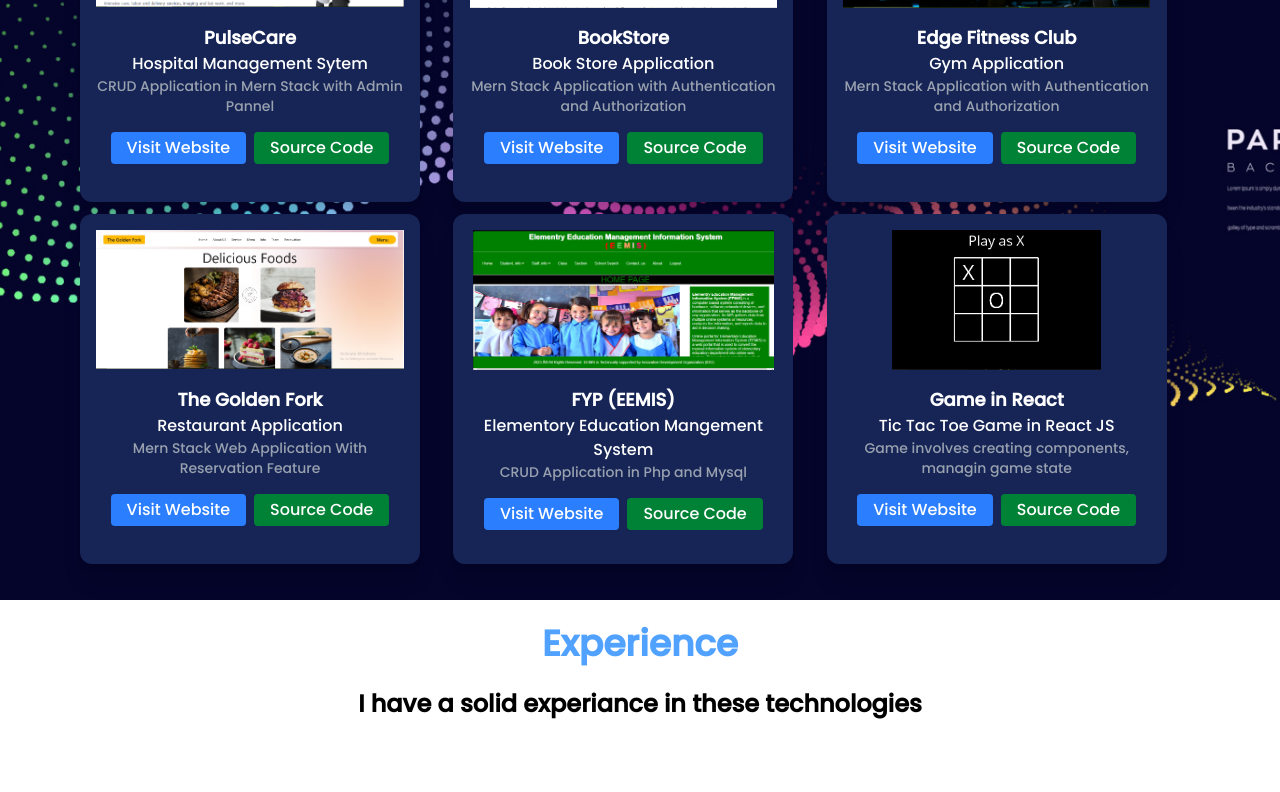
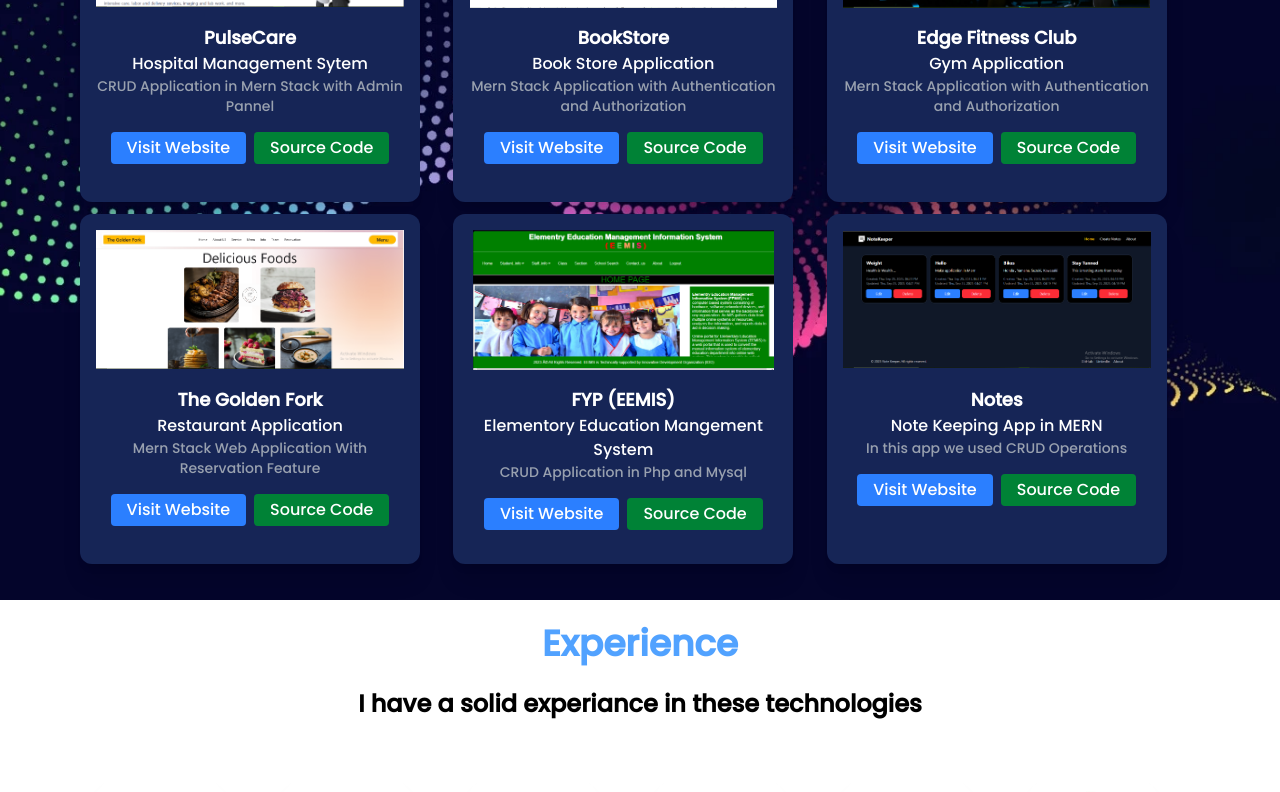
Before and after one commit to Fahad350/My-Portfolio, a React (Vite) app: page / in a window 1280 px wide. Shown: the part 2051-2843 px from the top of the page. Built offline with nearby package versions, Linux system fonts and the light colour scheme.

Commit message:
portfolio updated

```diff
--- a/src/components/Portfolio.jsx
+++ b/src/components/Portfolio.jsx
@@ -1,6 +1,6 @@
 import React from "react";
 
-import game from "../../public/react-game.png";
+import note from "../../public/NoteKeeper.png";
 
 import fyp from "../../public/fyp.png";
 import restaurant from "../../public/Resturant.png";
@@ -57,18 +57,18 @@ function Portfolio() {
     },
     {
       id: 6,
-      logo: game,
-      name: "Game in React",
-      title: " Tic Tac Toe Game in React JS",
-      detail: "Game involves creating components, managin game state",
-      link: "https://github.com/Fahad350/React",
+      logo: note,
+      name: "Notes",
+      title: " Note Keeping App in MERN",
+      detail: "In this app we used CRUD Operations",
+      link: "https://github.com/Fahad350/NoteKeepingApp",
       link1: "https://www.google.com/",
     },
   ];
   return (
     <div
       name="Portfolio"
-      className="bg-[url('/portfolio1.jpg')] bg-no-repeat bg-center bg-cover text-white "
+      className="bg-[url('/portfolio1.png')] bg-no-repeat bg-center bg-cover text-white "
     >
       <div className="max-w-screen-2xl container mx-auto px-12 md:px-20 my-0">
         <br />
```
Also changed, not shown: public/NoteKeeper.png (added), public/portfolio1.png (added).
